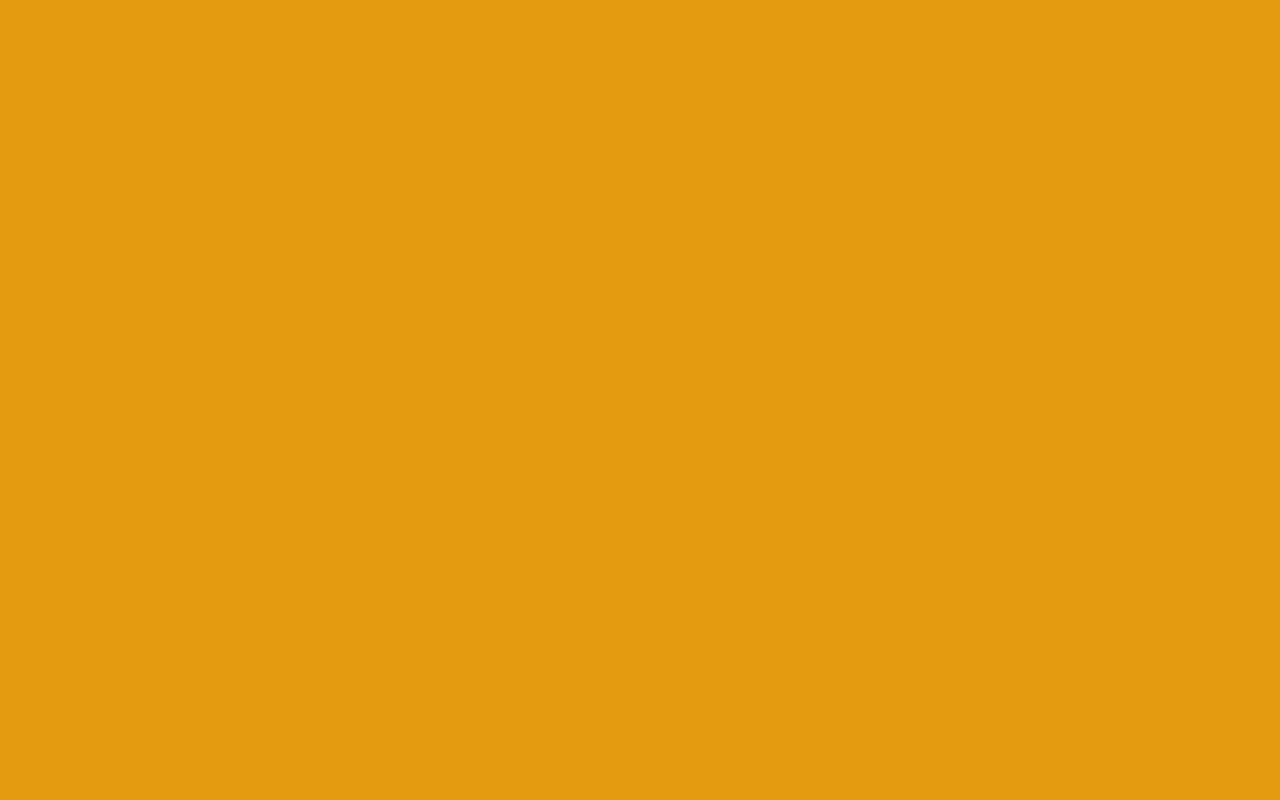
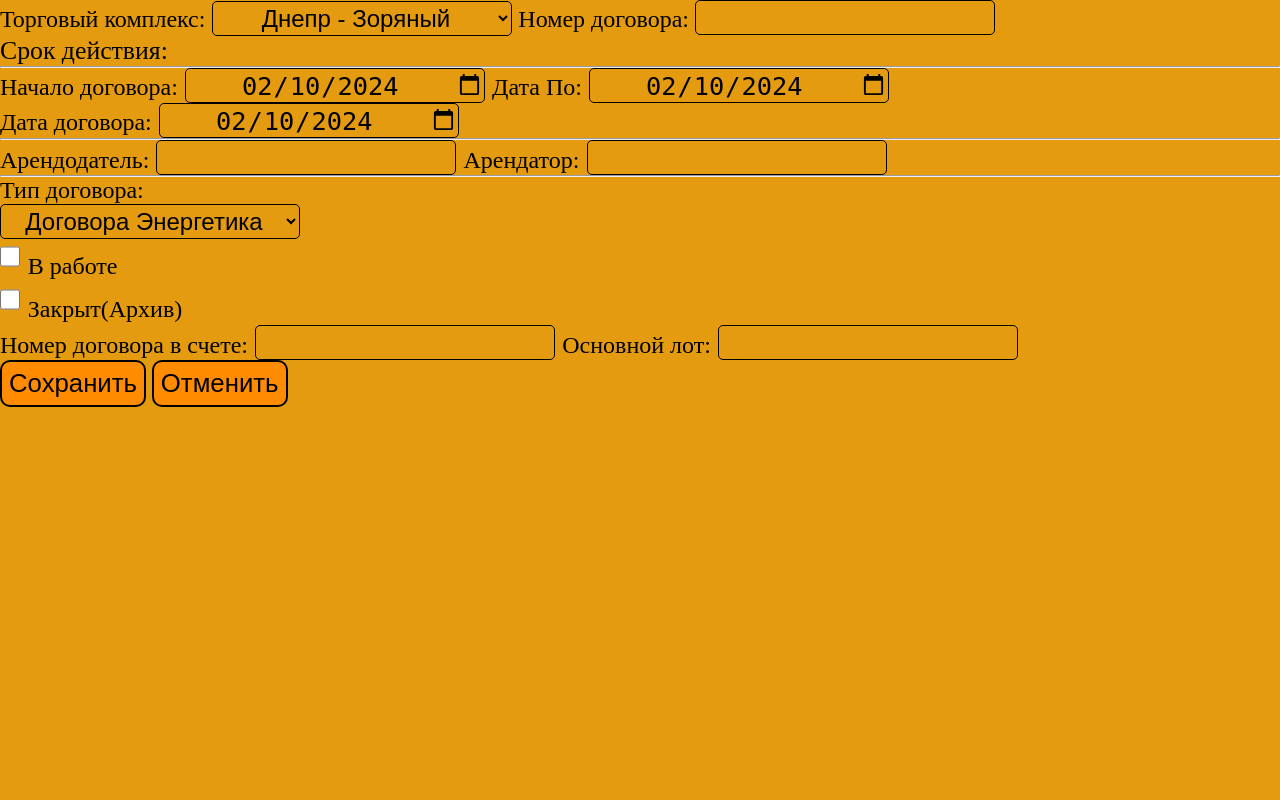
Before and after one commit to PrymushAnton/Project-Billing, a Django app: page /main/ in a window 1280 px wide. Before the commit the page is empty. Run offline with Django 4.2, Linux system fonts and the light colour scheme.

Commit message:
I added contract

```diff
--- a/Project Billing/project_billing/adding_new_tenant/views.py
+++ b/Project Billing/project_billing/adding_new_tenant/views.py
@@ -29,9 +29,9 @@ def adding_new_tenant(request):
                 context['error'] = "Не всі поля заповнено!"
         if setting == 'login':
             if log and password and email:
-                if authenticate(username = log, password = password):
+                user = authenticate(username = log, password = password)
+                if user:
                     try:
-                        user = User.objects.get(username=log, password=password, email=email)
                         login(request, user)
                     except:
                         context['error'] = 'Вибачте! Сталася невідома помилка...'
--- a/Project Billing/project_billing/main_page/static/main_page/css/main.css
+++ b/Project Billing/project_billing/main_page/static/main_page/css/main.css
@@ -0,0 +1,44 @@
+*{
+    padding: 0;
+    margin: 0;
+}
+
+label{
+    font-size: 24px;
+}
+
+option {
+    font-size: 24px;
+    border: 1px solid black;
+    background-color: transparent;
+    border: 1px solid black;
+    border-radius: 5px;
+}
+
+input{
+    width: 300px;
+    height: 35px;
+    border: 1px solid black;
+    border-radius: 5px;
+    background-color: transparent;
+    text-align: center;
+}
+
+select{
+    width: 300px;
+    height: 35px;
+    border: 1px solid black;
+    border-radius: 5px;
+    background-color: transparent;
+    text-align: center;
+    font-size: 24px;
+}
+
+.third{
+    display: flex;
+    flex-direction: column;
+}
+
+input[type="checkbox"]{
+    width: 20px;
+}
--- a/Project Billing/project_billing/main_page/templates/main_page/main.html
+++ b/Project Billing/project_billing/main_page/templates/main_page/main.html
@@ -7,5 +7,71 @@
 
 
 {% block main %}
+    <form action="" method="POST">
+        {% csrf_token %}
+        <div id = "ilya">
+            <label for="shopping_center">Торговый комплекс:</label>
+            <select name="shopping_center" id="shopping_center">
+                <option value="first_mall">Днепр - Зоряный</option>
+                <option value="second_mall">Киев - Антоновича</option>
+            </select>
+            <label for="number_contract">Номер договора:</label>
+            <input type="text" name="number_contract" id="number_contract">
+        </div>
+    <p id="p1">Срок действия:</p>
+    <hr>
+    <div id = "vanya">
+        <div class = 'vanyadiv1'>
+            <label for="start_contract">Начало договора:</label>
+            <input type="date" name="start_contract" id="start_contract" value="2024-02-10" min="2024-02-10" max="2100-01-01">
+            <label for="data_to">Дата По:</label>
+            <input type="date" name="data_to" id="data_to" value="2024-02-10" min="2024-02-10" max="2100-01-01">
+        </div>
+        <div class = 'vanyadiv2'>
+            <label for="data_contract">Дата договора:</label>
+            <input type="date" name="data_contract" id="data_contract" value="2024-02-10" min="2024-02-10" max="2100-01-01">
+        </div>
+        <hr>
+    </div>
+    <div class="second_div" id = "diana1">
+        <span class="second">
+            <label for="landlord_input">Арендодатель:</label>
+            <input type="text" name="landlord" id="landlord_input">
 
+            <label for="tenant_input">Арендатор:</label>
+            <input type="text" name="tenant" id="tenant_input">
+        </span>
+    </div>
+    <hr>
+    <div class="third_div" id = "diana2">
+        <span class="third">
+            <label class="third_object" for="type_contract">Тип договора:</label>
+            <select class="third_object" name="type_contract" id="type_contract">
+                <option class="third_object" value="first_type">Договора Энергетика</option>
+                <option class="third_object" value="second_type">Договора Сантехника</option>
+            </select>
+        </span>
+        <div class="third">
+            <div>
+                <input class="third_object" type="checkbox" id="working" name="working" value="working">
+                <label class="third_object" for="working">В работе</label>
+            </div>
+
+            <div>
+                <input class="third_object" type="checkbox" id="closed" name="closed" value="closed">
+                <label class="third_object" for="closed">Закрыт(Архив)</label>
+            </div>
+
+        </div>
+        <span>
+            <label class="third_object" for="number_contract_count">Номер договора в счете:</label>
+            <input class="third_object" type="text" class="third_input" name="number_contract_count" id="number_contract_count">
+        </span>
+        <span>
+            <label class="third_object" for="main_lot">Основной лот:</label>
+            <input class="third_object" type="text" name="main_lot" id="main_lot">
+        </span>
+    </div>
+    <button class="third_object">Сохранить</button>
+    <button class="third_object">Отменить</button>
 {% endblock main %}
--- a/Project Billing/project_billing/main_page/views.py
+++ b/Project Billing/project_billing/main_page/views.py
@@ -1,7 +1,11 @@
 from django.shortcuts import render
+from django.contrib.auth.models import User
 
 
 # Create your views here.
 def main(request):
     context = {}
+
+    # context['username'] = User.objects.get(username=request.user)
+
     return render(request, 'main_page/main.html', context)
```
Also changed, not shown: Project Billing/project_billing/db.sqlite3, Project Billing/project_billing/main_page/static/main_page/css/base.css (line endings or trailing spaces).
